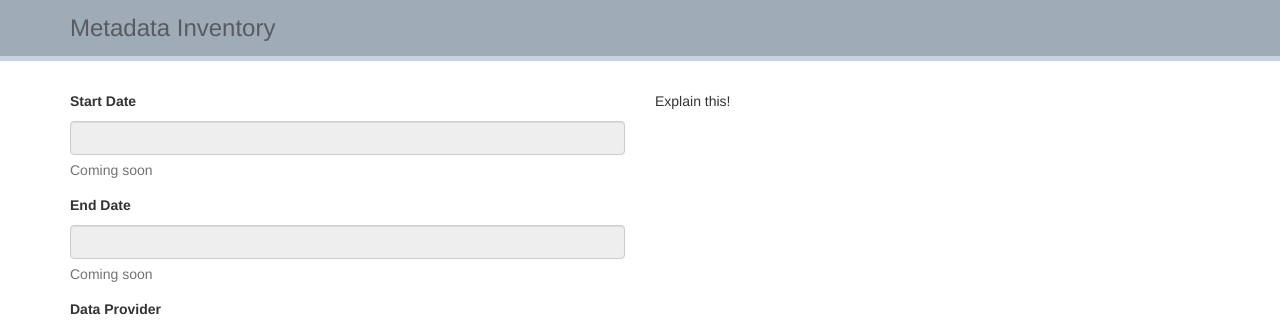
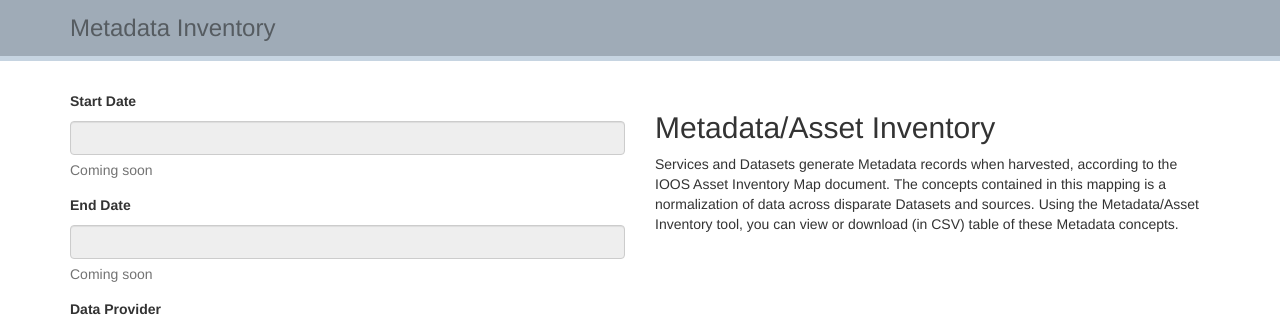
Before and after one commit to ioos/service-monitor, a Flask app: template ioos_catalog/templates/metadata_form.html in a window 1280 px wide. Shown: the part 52-381 px from the top of the page. Run offline with Flask 2, Linux system fonts and the light colour scheme; the template is opened without the code that fills it: values that come from a table or form of the project are taken from there, others are empty; parts of the project's set-up code (start-up, migrations or seed data) failed here and were passed over; some libraries are stand-ins or nearby versions.

Commit message:
Explain the asset inventory

```diff
--- a/ioos_catalog/templates/metadata_form.html
+++ b/ioos_catalog/templates/metadata_form.html
@@ -54,7 +54,10 @@
   </div>
 
   <div class="col-sm-6">
-    <p>Explain this!</p>
+    <h2>Metadata/Asset Inventory</h2>
+
+    <p>Services and Datasets generate Metadata records when harvested, according to the IOOS Asset Inventory Map document. The concepts contained in this mapping is a normalization of data across disparate Datasets and sources.  Using the Metadata/Asset Inventory tool, you can view or download (in CSV) table of these Metadata concepts.</p>
+
   </div>
 </div>
 
```
